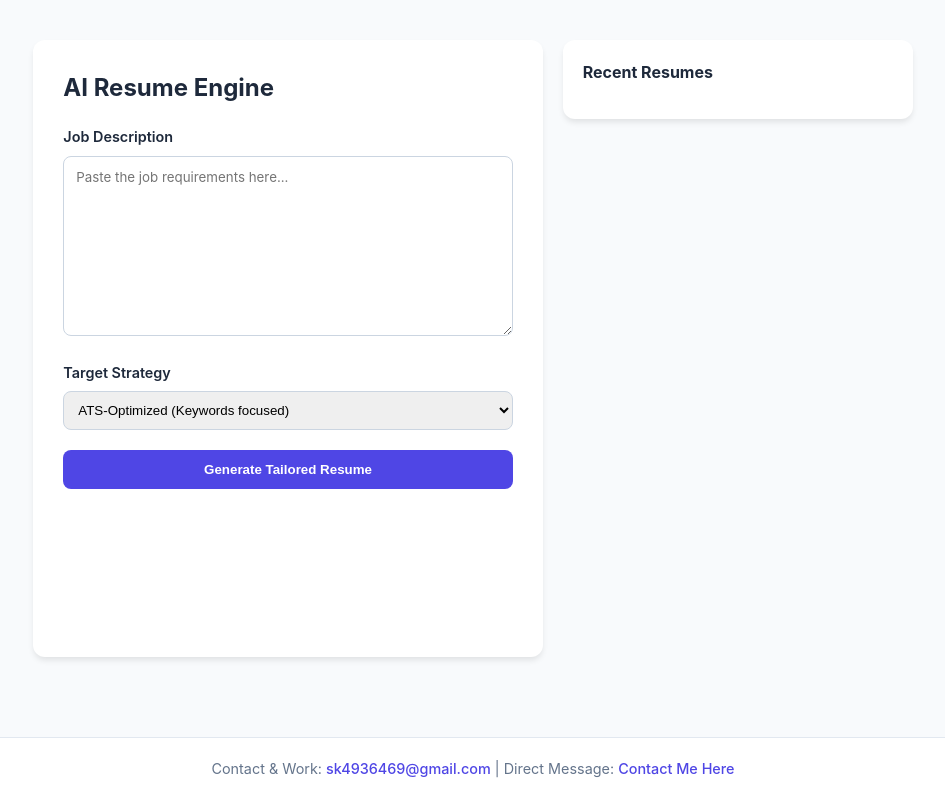
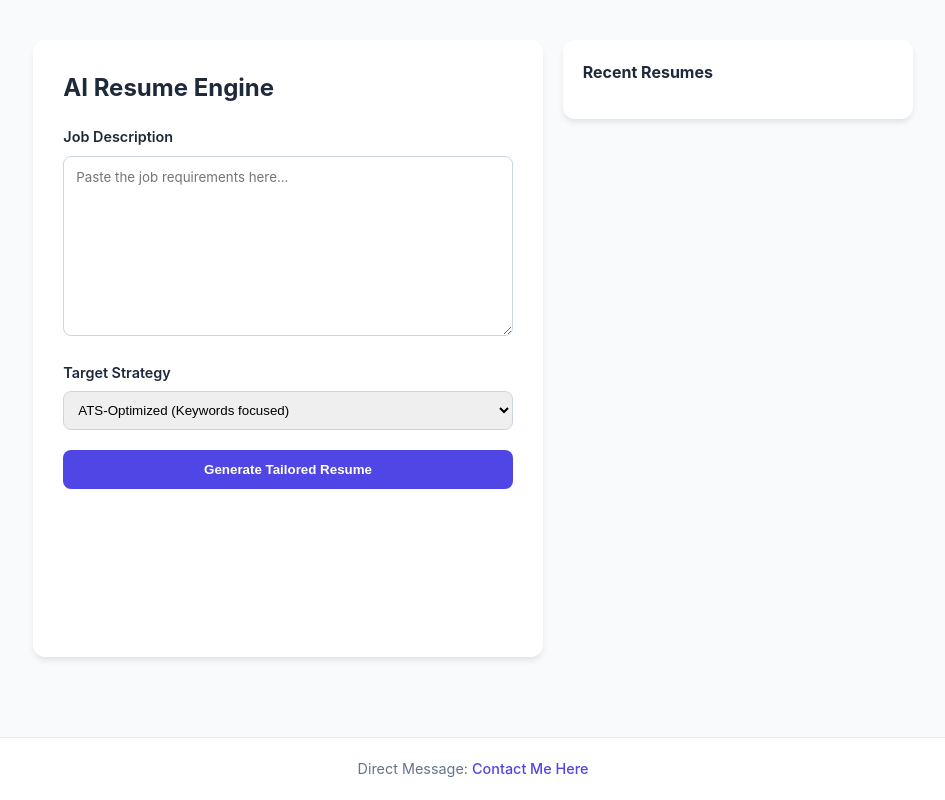
Before and after one commit to sunnykumar44/resume_generator, a website: page public/index.html in a window 1280 px wide. Shown: the whole page, without its empty margins (167-1112 px from the left). Drawn offline with Linux system fonts and the light colour scheme.

Commit message:
Fix footer visibility

```diff
--- a/public/index.html
+++ b/public/index.html
@@ -223,7 +223,6 @@
 
 <footer class="no-print">
     <p>
-        Contact & Work: <a href="mailto:sk4936469@gmail.com">sk4936469@gmail.com</a> |
         Direct Message: <a href="https://demokfp.netlify.app/" target="_blank">Contact Me Here</a>
     </p>
 </footer>
```
